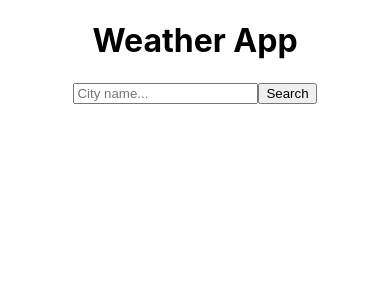
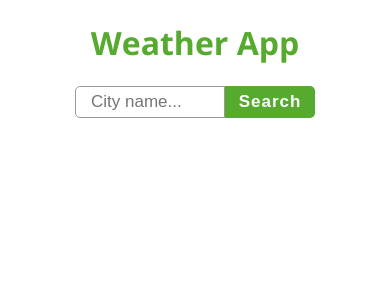
Before and after one commit to paulinastefanska/weatherApp, a React (Create React App) app: page / in a window 390 px wide. Shown: the top 300 px of the page. Built offline with nearby package versions, Linux system fonts and the light colour scheme.

Commit message:
Add style sass

```diff
--- a/public/index.html
+++ b/public/index.html
@@ -5,6 +5,10 @@
     <link rel="icon" href="%PUBLIC_URL%/favicon.ico" />
     <meta name="viewport" content="width=device-width, initial-scale=1" />
     <meta name="theme-color" content="#000000" />
+    <link
+      href="https://fonts.googleapis.com/css?family=Open+Sans:400,700&display=swap"
+      rel="stylesheet"
+    />
     <meta
       name="description"
       content="Web site created using create-react-app"
@@ -24,11 +28,11 @@
       work correctly both with client-side routing and a non-root public URL.
       Learn how to configure a non-root public URL by running `npm run build`.
     -->
-    <title>React App</title>
+    <title>Weather App</title>
   </head>
   <body>
     <noscript>You need to enable JavaScript to run this app.</noscript>
-    <div id="root"></div>
+    <div id="root" class="root"></div>
     <!--
       This HTML file is a template.
       If you open it directly in the browser, you will see an empty page.
--- a/src/App.css
+++ /dev/null
@@ -1,3 +0,0 @@
-.App {
-  text-align: center;
-}
--- a/src/App.js
+++ b/src/App.js
@@ -2,7 +2,7 @@ import React, { Component } from "react";
 
 import Form from "./components/Form";
 import Result from "./components/Result";
-import "./App.css";
+import "./App.scss";
 
 const APIkey = "f262281ecaf37255968f7b381035a318";
 
--- /dev/null
+++ b/src/App.scss
@@ -0,0 +1,17 @@
+.App {
+  text-align: center;
+  min-width: 550px;
+  min-height: 150px;
+  margin: 0 auto;
+  background-color: #fff;
+  border-radius: 8px;
+}
+
+@media (max-width: 767px) {
+  .App {
+    min-width: 100vw;
+  }
+  h1 {
+    color: #56ab2f;
+  }
+}
--- a/src/components/Form.js
+++ b/src/components/Form.js
@@ -1,4 +1,5 @@
 import React from "react";
+import "./Form.scss";
 
 const Form = props => {
   return (
--- /dev/null
+++ b/src/components/Form.scss
@@ -0,0 +1,22 @@
+form {
+  input {
+    max-width: 150px;
+    border: 1px solid #999;
+    border-bottom-left-radius: 5px;
+    border-top-left-radius: 5px;
+    padding: 5px 15px;
+    font-size: 17px;
+  }
+  button {
+    height: 32px;
+    width: 90px;
+    cursor: pointer;
+    color: #fff;
+    font-size: 17px;
+    font-weight: bold;
+    letter-spacing: 1px;
+    border-bottom-right-radius: 5px;
+    border-top-right-radius: 5px;
+    background: #56ab2f;
+  }
+}
--- a/src/components/Result.css
+++ /dev/null
@@ -1,21 +0,0 @@
-.content {
-  margin: 20px;
-}
-
-.content-info {
-  margin: 20px auto;
-}
-
-.content-info p {
-  font-size: 17px;
-  margin: 0;
-}
-
-.content-weather {
-  display: flex;
-  flex-direction: column;
-}
-
-.content-weather img {
-  margin: 0 auto;
-}
--- a/src/components/Result.js
+++ b/src/components/Result.js
@@ -1,5 +1,5 @@
 import React from "react";
-import "./Result.css";
+import "./Result.scss";
 
 const Result = props => {
   const {
@@ -24,10 +24,10 @@ const Result = props => {
       <div className="content">
         <div className="content-info">
           <p>
-            Date: <strong>{date}</strong>
+            <strong>{date}</strong>
           </p>
-          <p>
-            City: <strong>{city}</strong>
+          <p className="content-city">
+            <strong>{city}</strong>
           </p>
         </div>
         <div className="content-weather">
@@ -35,8 +35,8 @@ const Result = props => {
             src={`http://openweathermap.org/img/w/${icon}.png`}
             alt="weather-img"
           />
-          <span>
-            Temperature: <strong>{temp}&deg;C</strong>
+          <span className="content-temp">
+            <strong>{temp}&deg;C</strong>
           </span>
           <span>
             Sunrise time: <strong>{sunriseTime}</strong>
@@ -56,9 +56,7 @@ const Result = props => {
   }
 
   return (
-    <div className="result">
-      {err ? `Sorry, we do not have ${city} in the database...` : content}
-    </div>
+    <>{err ? `Sorry, we do not have ${city} in the database...` : content}</>
   );
 };
 
--- /dev/null
+++ b/src/components/Result.scss
@@ -0,0 +1,33 @@
+.content {
+  margin: 20px;
+  &-info {
+    margin: 20px auto;
+    p {
+      margin: 0;
+    }
+  }
+  &-city {
+    font-size: 35px;
+  }
+  &-weather {
+    display: flex;
+    flex-direction: column;
+    img {
+      margin: 0 auto;
+    }
+  }
+  &-temp {
+    font-size: 30px;
+    margin-bottom: 10px;
+  }
+}
+
+@media (max-width: 767px) {
+  .content {
+    margin: 20px auto;
+    padding-bottom: 15px;
+    max-width: 300px;
+    border: 2px solid #56ab2f;
+    border-radius: 8px;
+  }
+}
--- a/src/index.css
+++ /dev/null
@@ -1,13 +0,0 @@
-body {
-  margin: 0;
-  font-family: -apple-system, BlinkMacSystemFont, 'Segoe UI', 'Roboto', 'Oxygen',
-    'Ubuntu', 'Cantarell', 'Fira Sans', 'Droid Sans', 'Helvetica Neue',
-    sans-serif;
-  -webkit-font-smoothing: antialiased;
-  -moz-osx-font-smoothing: grayscale;
-}
-
-code {
-  font-family: source-code-pro, Menlo, Monaco, Consolas, 'Courier New',
-    monospace;
-}
--- a/src/index.js
+++ b/src/index.js
@@ -1,6 +1,6 @@
 import React from "react";
 import ReactDOM from "react-dom";
-import "./index.css";
+import "./index.scss";
 import App from "./App";
 
 ReactDOM.render(<App />, document.getElementById("root"));
--- /dev/null
+++ b/src/index.scss
@@ -0,0 +1,50 @@
+* {
+  box-sizing: border-box;
+}
+
+html,
+body {
+  width: 100%;
+  height: 100%;
+}
+
+body {
+  margin: 0;
+  font-family: "Open Sans", sans-serif;
+  color: #2e2e2e;
+}
+
+input,
+button,
+ul {
+  margin: 0;
+  border: 0;
+  padding: 0;
+  display: inline-block;
+  vertical-align: middle;
+  white-space: normal;
+  background: none;
+  outline: none;
+}
+
+.root {
+  display: flex;
+  align-items: center;
+  justify-content: center;
+  background: #56ab2f;
+  background: -webkit-linear-gradient(to top, #a8e063, #56ab2f);
+  background: linear-gradient(to top, #a8e063, #56ab2f);
+  height: 100%;
+}
+
+@media (max-width: 767px) {
+  html,
+  body {
+    width: 100vw;
+    height: 100vh;
+  }
+  .root {
+    height: auto;
+    background: none;
+  }
+}
```
